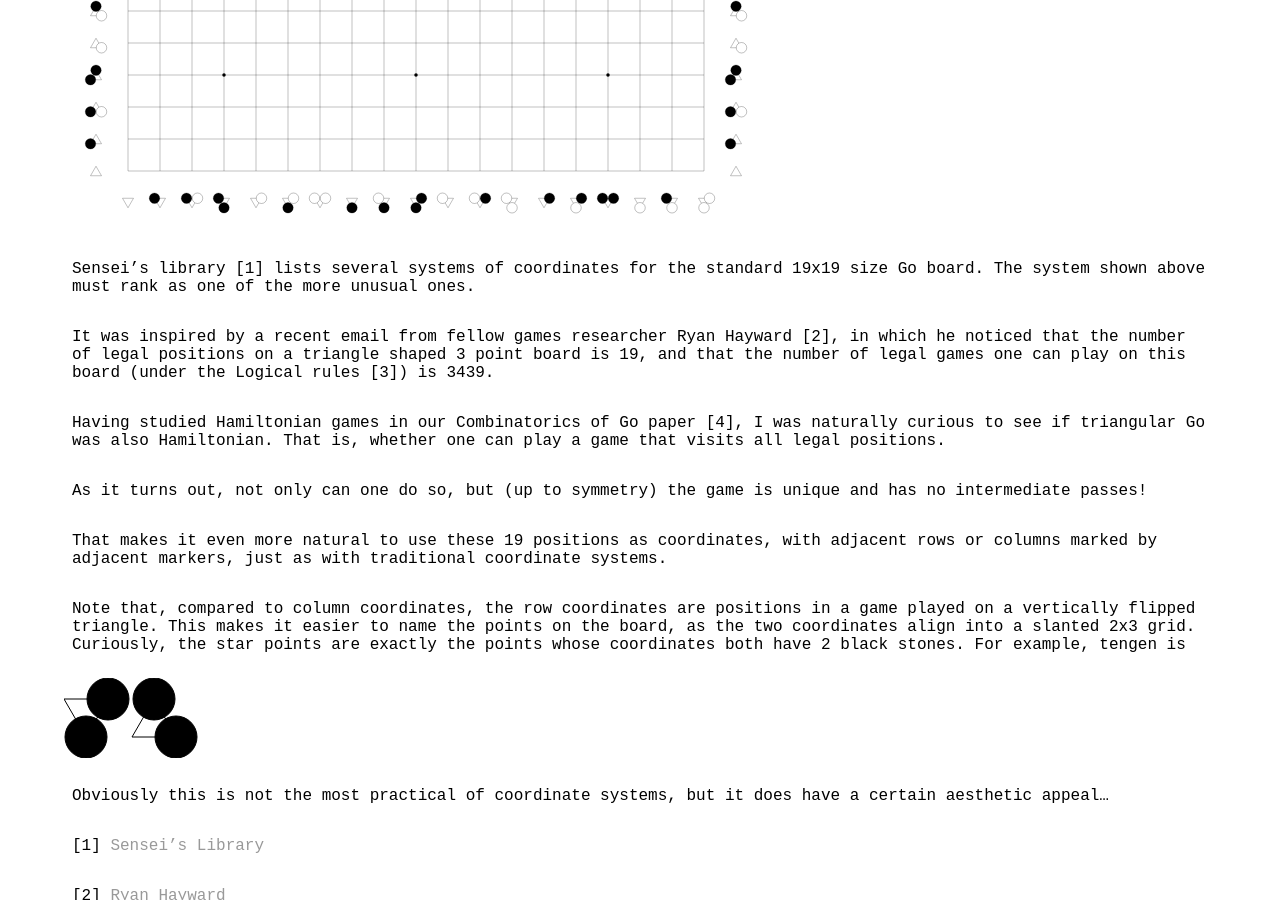
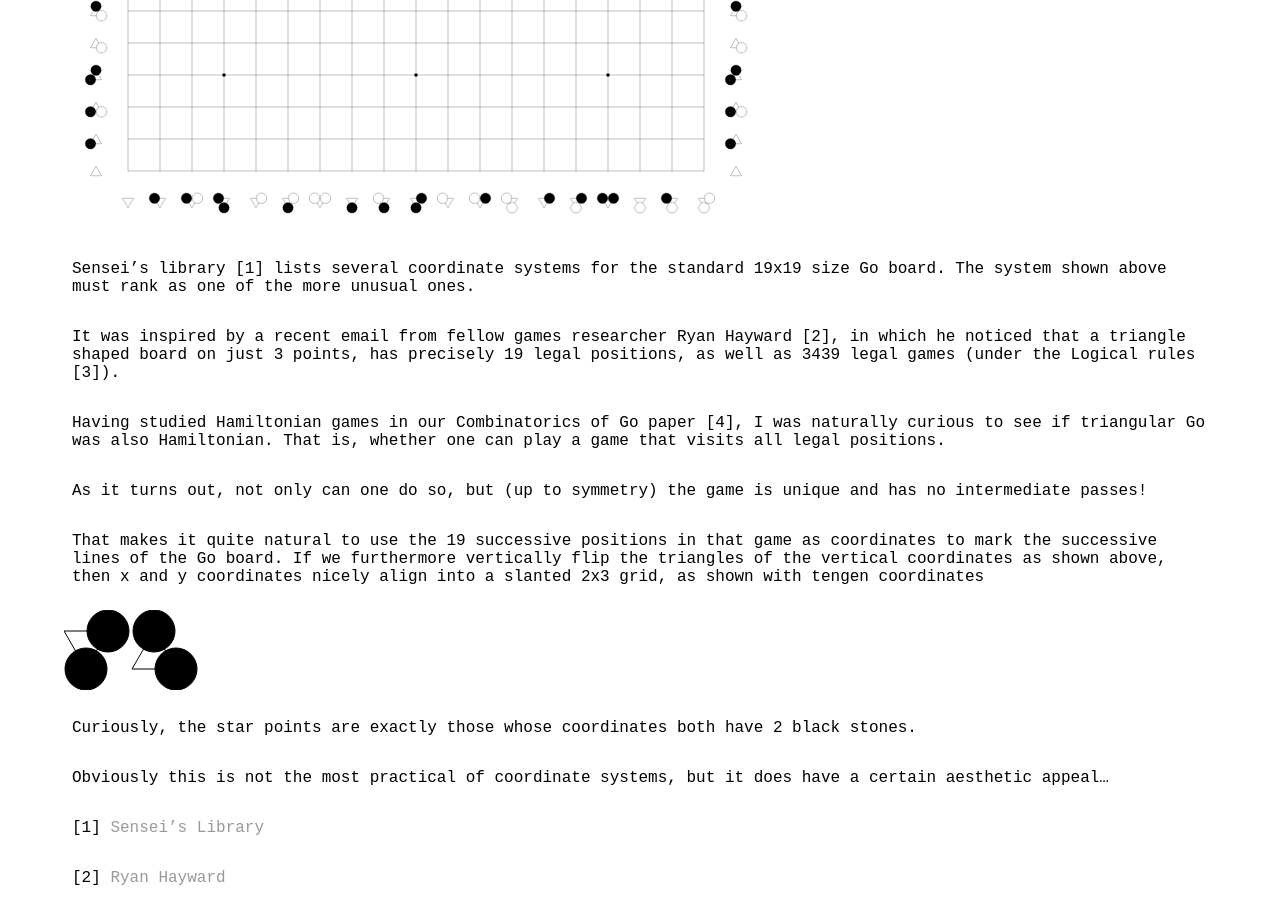
Before and after one commit to tromp/tromp.github.io, a Jekyll site: the page built from _posts/2024-04-15-gaming-the-coordinates.md, in a window 1280 px wide and 900 px high, scrolled down 633 px. Built offline with Jekyll 4.4.1, drawn with Linux system fonts in a browser that asks for light colours.

Commit message:
rewrite some more

```diff
--- a/_posts/2024-04-15-gaming-the-coordinates.md
+++ b/_posts/2024-04-15-gaming-the-coordinates.md
@@ -250,22 +250,25 @@ date: 2024-04-15
 <circle cx="2688" cy="237" r="21" stroke="black" fill="white"/>
 </svg>
 
-Sensei's library [1] lists several systems of coordinates for the standard 19x19 size Go board.
+Sensei's library [1] lists several coordinate systems for the standard 19x19 size Go board.
 The system shown above must rank as one of the more unusual ones.
 
 It was inspired by a recent email from fellow games researcher Ryan Hayward [2], in which he noticed
-that the number of legal positions on a triangle shaped 3 point board is 19,
-and that the number of legal games one can play on this board (under the Logical rules [3]) is 3439.
+that a triangle shaped board on just 3 points, has precisely 19 legal positions, as well as 3439
+legal games (under the Logical rules [3]).
 
 Having studied Hamiltonian games in our Combinatorics of Go paper [4], I was naturally curious to see
 if triangular Go was also Hamiltonian. That is, whether one can play a game that visits all legal positions.
 
 As it turns out, not only can one do so, but (up to symmetry) the game is unique and has no intermediate passes!
 
-That makes it even more natural to use these 19 positions as coordinates, with adjacent rows or columns marked by adjacent markers, just as with traditional coordinate systems.
+That makes it quite natural to use the 19 successive positions in that game as
+coordinates to mark the successive lines of the Go board. If we furthermore
+vertically flip the triangles of the vertical coordinates as shown above, then x and y
+coordinates nicely align into a slanted 2x3 grid, as shown with tengen coordinates
 
-Note that, compared to column coordinates, the row coordinates are positions in a game played on a vertically flipped triangle. This makes it easier to name the points on the board, as the two coordinates align into a slanted 2x3 grid. Curiously, the star points are exactly the points whose coordinates both have 2 black stones. For example, tengen is
-<svg width="154" height="80" viewbox = "0 0 154 80" xmlns="http://www.w3.org/2000/svg">
+<svg width="154" height="80" viewbox = "0
+0 154 80" xmlns="http://www.w3.org/2000/svg">
 <polygon points="0,21 44,21 22,59" style="fill:white;stroke:black"/>
 <circle cx="44" cy="21" r="21" stroke="black" fill="black"/>
 <circle cx="22" cy="59" r="21" stroke="black" fill="black"/>
@@ -273,6 +276,8 @@ Note that, compared to column coordinates, the row coordinates are positions in
 <circle cx="112" cy="59" r="21" stroke="black" fill="black"/>
 <circle cx="90" cy="21" r="21" stroke="black" fill="black"/>
 </svg>
+
+Curiously, the star points are exactly those whose coordinates both have 2 black stones.
 
 Obviously this is not the most practical of coordinate systems, but it does have a certain aesthetic appeal...
 
```
